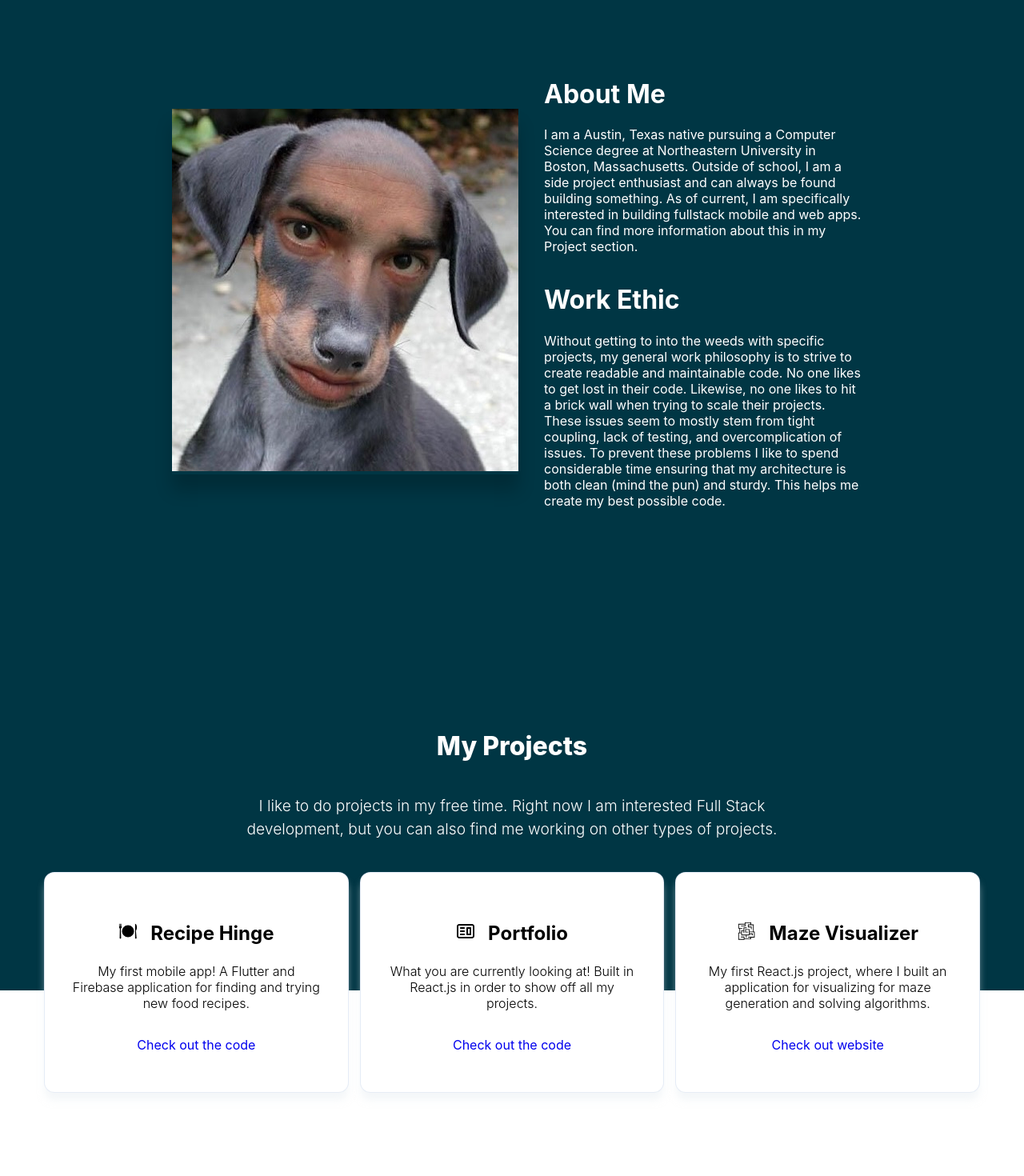
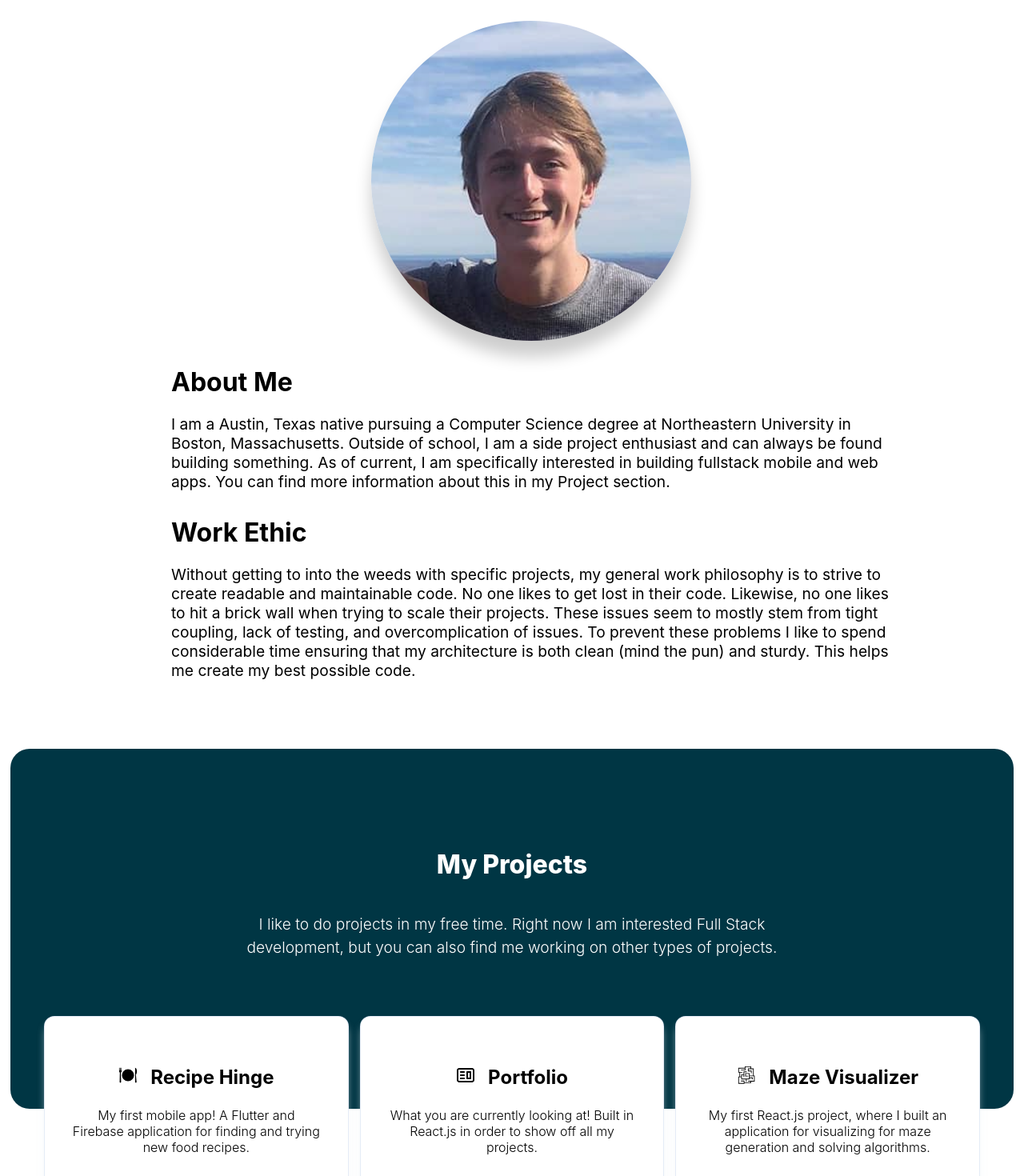
Before and after one commit to jhrudden/jhrudd.github.io, a React (Create React App) app: page / in a window 1280 px wide. Shown: the part 860-2330 px from the top of the page at 80% size. Built offline with nearby package versions, Linux system fonts and the light colour scheme.

Commit message:
fix issues with overlapping css components

```diff
--- a/src/components/AboutSection/AboutElements.js
+++ b/src/components/AboutSection/AboutElements.js
@@ -1,55 +1,80 @@
 import styled from "styled-components";
 
 export const AboutContainer = styled.div`
-  background: #003644;
+  background: #fff;
   display: flex;
   width: 100%;
-  height: 800px;
-  padding: 24px 24px;
+  height: 900px;
+  padding: 48px 24px;
+  flex-direction: column;
   justify-content: center;
   align-items: center;
+
+  @media screen and (max-width: 500px) {
+    height: 1100px;
+    padding: 24px 0px;
+  }
 `;
 
-export const AboutGrid = styled.div`
-  display: grid;
-  max-width: 1200px;
-  grid-template-columns: 1fr 1fr;
-  grid-gap: 2rem;
-`;
+export const ImgContainer = styled.img`
+  width: 400px; /* width of container */
+  height: 400px; /* height of container */
+  border-radius: 50%;
+  /* overflow: hidden; */
+  box-shadow: 0 20px 20px 0 rgba(0, 0, 0, 0.2);
 
-export const AboutImgWrapper = styled.div`
-  display: flex;
-  justify-content: center;
-  align-items: center;
-`;
-
-export const ImgContainer = styled.div`
-  /* height: 300px;
-  width: 300px;
-  border-radius: 50%; */
-  overflow: hidden;
-  box-shadow: 0 20px 20px 0 rgba(0, 0, 0, 0.2);
+  @media screen and (max-width: 762px) {
+    width: 200px; /* width of container */
+    height: 200px;
+    transition: all 0.5s ease-in-out;
+  }
 `;
 
 export const TextColumn = styled.div`
   display: flex;
   flex-direction: column;
-  max-width: 400px;
+  max-width: 900px;
   width: 100%;
-  color: #fff;
+  color: #000;
   justify-content: start;
   align-items: start;
+  text-align: start;
+
+  @media screen and (max-width: 1000px) {
+    max-width: 600px;
+    transition: all 0.5s ease-in-out;
+  }
+
+  @media screen and (max-width: 762px) {
+    max-width: 400px;
+    transition: all 0.5s ease-in-out;
+  }
+
+  @media screen and (max-width: 500px) {
+    max-width: 200px;
+    transition: all 0.5s ease-in-out;
+  }
 `;
 
 export const TextHeader = styled.h1`
   color: inherit;
   font-size: 2rem;
   font-weight: bold;
+  margin-top: 2rem;
+
+  @media screen and (max-width: 500px) {
+    font-size: 1.5rem;
+    transition: all 0.5s ease-in-out;
+  }
 `;
 
 export const TextBody = styled.div`
   color: inherit;
-  font-size: 1rem;
-  margin-bottom: 1rem;
+  font-size: 1.2rem;
   /* text-align: center; */
+
+  @media screen and (max-width: 500px) {
+    font-size: 1rem;
+    transition: all 0.5s ease-in-out;
+  }
 `;
--- a/src/components/AboutSection/index.js
+++ b/src/components/AboutSection/index.js
@@ -1,30 +1,23 @@
 import React from "react";
 import {
   AboutContainer,
-  AboutGrid,
-  AboutImgWrapper,
   ImgContainer,
   TextColumn,
   TextHeader,
   TextBody,
 } from "./AboutElements";
-import AboutImage from "../../images/david.jpg";
+import AboutImage from "../../images/me.png";
 
 const About = () => {
   return (
     <AboutContainer id="about">
-      <AboutGrid>
-        <AboutImgWrapper>
-          <ImgContainer>
-            <img src={AboutImage} alt="me" />
-          </ImgContainer>
-        </AboutImgWrapper>
+      <ImgContainer src={AboutImage} />
       <TextColumn>
         <TextHeader>About Me</TextHeader>
         <TextBody>
           I am a Austin, Texas native pursuing a Computer Science degree at
-            Northeastern University in Boston, Massachusetts. Outside of school,
-            I am a side project enthusiast and can always be found building
+          Northeastern University in Boston, Massachusetts. Outside of school, I
+          am a side project enthusiast and can always be found building
           something. As of current, I am specifically interested in building
           fullstack mobile and web apps. You can find more information about
           this in my Project section.
@@ -32,17 +25,15 @@ const About = () => {
         <TextHeader>Work Ethic</TextHeader>
         <TextBody>
           Without getting to into the weeds with specific projects, my general
-            work philosophy is to strive to create readable and maintainable
-            code. No one likes to get lost in their code. Likewise, no one likes
-            to hit a brick wall when trying to scale their projects. These
-            issues seem to mostly stem from tight coupling, lack of testing, and
-            overcomplication of issues. To prevent these problems I like to
-            spend considerable time ensuring that my architecture is both clean
-            (mind the pun) and sturdy. This helps me create my best possible
-            code.
+          work philosophy is to strive to create readable and maintainable code.
+          No one likes to get lost in their code. Likewise, no one likes to hit
+          a brick wall when trying to scale their projects. These issues seem to
+          mostly stem from tight coupling, lack of testing, and overcomplication
+          of issues. To prevent these problems I like to spend considerable time
+          ensuring that my architecture is both clean (mind the pun) and sturdy.
+          This helps me create my best possible code.
         </TextBody>
       </TextColumn>
-      </AboutGrid>
     </AboutContainer>
   );
 };
--- a/src/components/HeroSection/HeroElements.js
+++ b/src/components/HeroSection/HeroElements.js
@@ -8,7 +8,7 @@ export const HeroContainer = styled.div`
   padding: 0 30px;
   height: 100vh;
   position: relative;
-  z-index: 1;
+  z-index: 2;
 
   :before {
     content: "";
--- a/src/components/HeroSection/index.jsx
+++ b/src/components/HeroSection/index.jsx
@@ -25,7 +25,7 @@ const HeroSection = () => {
         <HeroHeader>John Henry Rudden</HeroHeader>
         <HeroP>
           {
-            "College student learning software development and doing personal projects along the way"
+            "College student studying software development and learning through projects along the way"
           }
         </HeroP>
         <IconRow>
--- a/src/components/ProjectSection/ProjectCard/ProjectCardElements.js
+++ b/src/components/ProjectSection/ProjectCard/ProjectCardElements.js
@@ -9,6 +9,11 @@ export const Card = styled.div`
   border-radius: 12px;
   min-height: 250px;
   box-shadow: 0 10px 10px 0 rgba(233, 240, 243, 0.5), 0 0 0 1px #e6ecf8;
+
+  &:hover {
+    scale: 1.05;
+    transition: all 0.1s ease-in-out;
+  }
 `;
 
 export const ProjectContentWrapper = styled.div`
--- a/src/components/ProjectSection/ProjectElements.js
+++ b/src/components/ProjectSection/ProjectElements.js
@@ -5,13 +5,18 @@ export const ProjectContainer = styled.div`
   flex-direction: column;
   align-items: center;
   background: #fff 50%;
+
+  @media screen and (max-width: 500px) {
+    padding: 24px 0px;
+  }
 `;
 
 export const TopWrapper = styled.div`
   height: 450px;
-  width: 100%;
+  width: 98%;
   display: block;
   background-color: #003644;
+  border-radius: 24px;
   align-items: center;
 `;
 
@@ -64,6 +69,7 @@ export const GridPadding = styled.div`
   padding: 0 24px;
   align-items: center;
   justify-content: center;
+  margin-top: -9rem;
 `;
 
 export const CardWrapper = styled.div`
@@ -74,7 +80,7 @@ export const CardWrapper = styled.div`
   box-sizing: border-box;
   align-items: center;
   justify-items: center;
-  margin-top: -11rem;
+
   grid-gap: 1rem;
   padding: 16px;
 
```
Also changed, not shown: src/images/david.jpg (deleted), src/images/me.png (added). Lines whose indentation alone changed are shown as unchanged.
